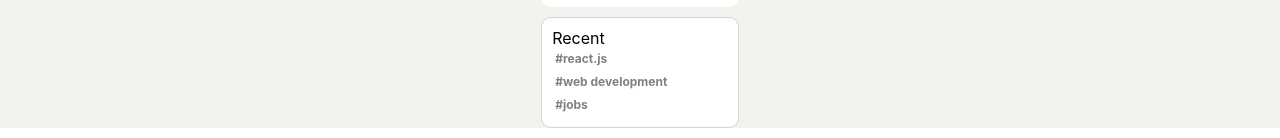
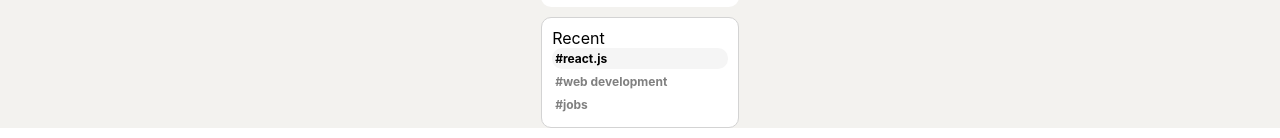
Before and after one commit to chandran-jr/NetworKit, a React (Create React App) app: page / in a window 1280 px wide. In both pictures the pointer is over the element 639 px from the left and 360 px from the top of the page. Shown: the part 302-440 px from the top of the page. Built offline with nearby package versions, Linux system fonts and the light colour scheme.

Commit message:
Add files via upload

```diff
--- a/src/Sidebar.css
+++ b/src/Sidebar.css
@@ -88,3 +88,10 @@
     margin-bottom: 2px;
     padding: 3px;
 }
+
+.sidebar__recentItem:hover {
+    background-color: whitesmoke;
+    border-radius: 10px;
+    cursor: pointer;
+    color: black;
+}
```
